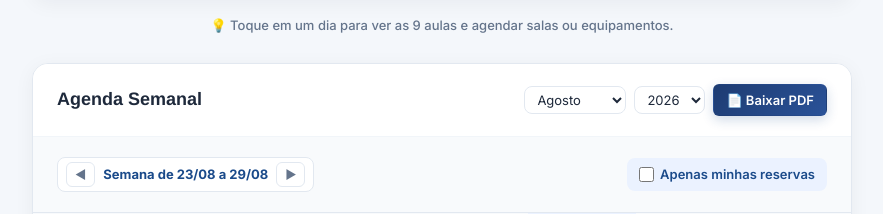
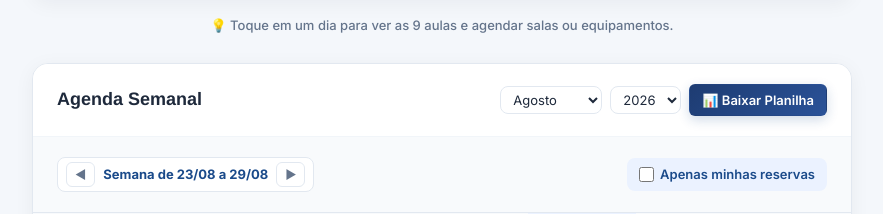
Before and after one commit to RafaelMiillerSilva/LabHub, a Django app: page /agendamentos/ in a window 1280 px wide. Shown: the part 594-808 px from the top of the page, without its empty margins (198-1081 px from the left). Run offline with Django 3.2, Linux system fonts and the light colour scheme; a user stored in the database is signed in; tables that the repository leaves empty hold one stand-in row (values such as "Sample post"); some libraries are stand-ins or nearby versions.

```diff
--- a/app/templates/app/agendamentos.html
+++ b/app/templates/app/agendamentos.html
@@ -316,7 +316,7 @@
                 <h3 style="margin:0; font-size:18px; font-weight:700; color:var(--lh-text);">Agenda Semanal</h3>
             </div>
             <!-- Formulário de PDF -->
-            <form action="{% url 'exportar_pdf_mes' %}" method="get" style="display:inline-flex; align-items:center; gap:8px;">
+            <form action="{% url 'exportar_excel_mes' %}" method="get" style="display:inline-flex; align-items:center; gap:8px;">
                 <select name="mes" class="lh-form-control" style="width:auto; padding:4px 8px; font-size:13px;">
                     {% for num, nome in lista_meses %}
                     <option value="{{ num }}" {% if num == mes %}selected{% endif %}>{{ nome }}</option>
@@ -327,7 +327,7 @@
                     <option value="{{ a }}" {% if a == ano %}selected{% endif %}>{{ a }}</option>
                     {% endfor %}
                 </select>
-                <button type="submit" class="lh-btn lh-btn--sm lh-btn--primary">📄 Baixar PDF</button>
+                <button type="submit" class="lh-btn lh-btn--sm lh-btn--primary">📊 Baixar Planilha</button>
             </form>
         </div>
 
--- a/app/urls.py
+++ b/app/urls.py
@@ -45,7 +45,7 @@ urlpatterns = [
 
     # Agendamentos
     path('agendamentos/', views.agendamentos, name='agendamentos'),
-    path('agendamentos/pdf/', views.exportar_pdf_mes, name='exportar_pdf_mes'),
+    path('agendamentos/excel/', views.exportar_excel_mes, name='exportar_excel_mes'),
     path('agendamentos/<int:ano>/<int:mes>/<int:dia>/', views.agendamento_detalhe, name='agendamento_detalhe'),
     path('agendamentos/<int:agendamento_id>/cancelar/', views.cancelar_reserva, name='cancelar_reserva'),
     path('agendamentos/<int:agendamento_id>/relacao/', views.relacao_agendamento, name='relacao_agendamento'),
--- a/app/views/__init__.py
+++ b/app/views/__init__.py
@@ -40,7 +40,7 @@ from .equipamentos import (
 )
 from .agendamentos import (
     agendamentos,
-    exportar_pdf_mes,
+    exportar_excel_mes,
     agendamento_detalhe,
     cancelar_reserva,
     relacao_agendamento,
@@ -87,7 +87,7 @@ __all__ = [
     'etiquetas_lote',
     'exportar_equipamentos',
     'agendamentos',
-    'exportar_pdf_mes',
+    'exportar_excel_mes',
     'agendamento_detalhe',
     'cancelar_reserva',
     'relacao_agendamento',
--- a/app/views/agendamentos.py
+++ b/app/views/agendamentos.py
@@ -19,6 +19,8 @@ from reportlab.lib.pagesizes import A4, landscape
 from reportlab.lib import colors
 from reportlab.platypus import SimpleDocTemplate, Table, TableStyle, Paragraph, Spacer
 from reportlab.lib.styles import getSampleStyleSheet
+import openpyxl
+from openpyxl.styles import Font, Alignment, PatternFill, Border, Side
 
 from app.models import (
     Agendamento,
@@ -504,8 +506,8 @@ def agendamentos(request):
     return render(request, 'app/agendamentos.html', context)
 
 @login_required
-def exportar_pdf_mes(request):
-    """Gera e baixa um arquivo PDF com os agendamentos semanais do mês escolhido."""
+def exportar_excel_mes(request):
+    """Gera e baixa um arquivo Excel com os agendamentos semanais do mês escolhido."""
     if not is_usuario_aprovado(request.user):
         return redirect('home')
 
@@ -521,17 +523,34 @@ def exportar_pdf_mes(request):
 
     nome_mes = MESES_PT[mes - 1]
 
-    response = HttpResponse(content_type='application/pdf')
-    response['Content-Disposition'] = f'attachment; filename="Agendamentos_{nome_mes}_{ano}.pdf"'
+    response = HttpResponse(content_type='application/vnd.openxmlformats-officedocument.spreadsheetml.sheet')
+    response['Content-Disposition'] = f'attachment; filename="Agendamentos_{nome_mes}_{ano}.xlsx"'
 
-    doc = SimpleDocTemplate(response, pagesize=landscape(A4), rightMargin=20, leftMargin=20, topMargin=20, bottomMargin=20)
-    elementos = []
-    estilos = getSampleStyleSheet()
-    titulo = Paragraph(f"Agendamentos - {nome_mes} de {ano}", estilos['Title'])
-    elementos.append(titulo)
-    elementos.append(Spacer(1, 20))
+    wb = openpyxl.Workbook()
+    ws = wb.active
+    ws.title = f"{nome_mes.capitalize()} {ano}"
 
+    fonte_titulo = Font(bold=True, size=14, color="FFFFFF")
+    fonte_cabecalho = Font(bold=True, size=11, color="FFFFFF")
+    preenchimento_titulo = PatternFill(start_color="1A4A8A", end_color="1A4A8A", fill_type="solid")
+    preenchimento_cabecalho = PatternFill(start_color="475569", end_color="475569", fill_type="solid")
+    preenchimento_aula = PatternFill(start_color="F1F5F9", end_color="F1F5F9", fill_type="solid")
+    alinhamento_centro = Alignment(horizontal="center", vertical="center", wrap_text=True)
+    alinhamento_topo = Alignment(horizontal="left", vertical="top", wrap_text=True)
+    borda_fina = Border(left=Side(style='thin'), right=Side(style='thin'), top=Side(style='thin'), bottom=Side(style='thin'))
+
+    # Título Principal
+    ws.append([f"Agendamentos - {nome_mes.capitalize()} de {ano}"])
+    ws.merge_cells('A1:H1')
+    celula_titulo = ws.cell(row=1, column=1)
+    celula_titulo.font = fonte_titulo
+    celula_titulo.fill = preenchimento_titulo
+    celula_titulo.alignment = alinhamento_centro
+    ws.append([]) # Linha em branco
+
+    linha_atual = 3
     cal = calendar.Calendar(firstweekday=6) # Domingo = 6
+
     for semana in cal.monthdatescalendar(ano, mes):
         if not any(d.month == mes for d in semana):
             continue
@@ -539,51 +558,73 @@ def exportar_pdf_mes(request):
         domingo = semana[0]
         sabado = semana[-1]
 
-        texto_semana = Paragraph(f"Semana de {domingo.strftime('%d/%m')} a {sabado.strftime('%d/%m')}", estilos['Heading2'])
-        elementos.append(texto_semana)
+        # Subtítulo da Semana
+        texto_semana = f"Semana de {domingo.strftime('%d/%m')} a {sabado.strftime('%d/%m')}"
+        ws.append([texto_semana])
+        ws.merge_cells(start_row=linha_atual, start_column=1, end_row=linha_atual, end_column=8)
+        cel_semana = ws.cell(row=linha_atual, column=1)
+        cel_semana.font = Font(bold=True, size=12)
+        linha_atual += 1
 
         reservas_semana = (
             Agendamento.objects.filter(data__range=(domingo, sabado))
             .select_related('sala', 'turma', 'professor')
         )
 
-        dados_tabela = []
         cabecalho = ['Aula'] + [f"{DIAS_SEMANA_PT[d.isoweekday()%7]} {d.day}" for d in semana]
-        dados_tabela.append(cabecalho)
+        ws.append(cabecalho)
+
+        # Estilizar cabeçalho
+        for col_idx in range(1, 9):
+            cel = ws.cell(row=linha_atual, column=col_idx)
+            cel.font = fonte_cabecalho
+            cel.fill = preenchimento_cabecalho
+            cel.alignment = alinhamento_centro
+            cel.border = borda_fina
+
+        linha_atual += 1
 
         for aula in range(1, 10):
-            linha = [f"{aula}ª"]
+            linha_dados = [f"{aula}ª"]
             for d in semana:
                 reservas_slot = [r for r in reservas_semana if r.data == d and r.aula == aula]
                 if not reservas_slot:
-                    linha.append("")
+                    linha_dados.append("")
                 else:
                     textos = []
                     for r in reservas_slot:
                         local = r.sala.nome if r.tipo == 'SALA' else 'Equip'
                         textos.append(f"{local} - {r.turma.nome} ({r.professor.username})")
-                    linha.append("\\n".join(textos))
-            dados_tabela.append(linha)
+                    linha_dados.append("\n".join(textos))
 
-        col_widths = [40] + [(landscape(A4)[0] - 80) / 7] * 7
-        tabela = Table(dados_tabela, colWidths=col_widths)
-        tabela.setStyle(TableStyle([
-            ('BACKGROUND', (0, 0), (-1, 0), colors.grey),
-            ('TEXTCOLOR', (0, 0), (-1, 0), colors.whitesmoke),
-            ('ALIGN', (0, 0), (-1, -1), 'CENTER'),
-            ('VALIGN', (0, 0), (-1, -1), 'MIDDLE'),
-            ('FONTNAME', (0, 0), (-1, 0), 'Helvetica-Bold'),
-            ('FONTSIZE', (0, 0), (-1, 0), 10),
-            ('BOTTOMPADDING', (0, 0), (-1, 0), 12),
-            ('BACKGROUND', (0, 1), (-1, -1), colors.beige),
-            ('GRID', (0, 0), (-1, -1), 1, colors.black),
-            ('FONTSIZE', (0, 1), (-1, -1), 7),
-            ('WORDWRAP', (0, 0), (-1, -1), True),
-        ]))
-        elementos.append(tabela)
-        elementos.append(Spacer(1, 20))
+            ws.append(linha_dados)
 
-    doc.build(elementos)
+            # Estilizar dados da aula
+            for col_idx in range(1, 9):
+                cel = ws.cell(row=linha_atual, column=col_idx)
+                cel.border = borda_fina
+                if col_idx == 1:
+                    cel.font = Font(bold=True)
+                    cel.fill = preenchimento_aula
+                    cel.alignment = alinhamento_centro
+                else:
+                    cel.alignment = alinhamento_topo
+
+            # Ajustar altura da linha baseado no conteúdo
+            max_quebras = max([str(item).count('\n') for item in linha_dados]) if any(linha_dados) else 0
+            ws.row_dimensions[linha_atual].height = 15 + (max_quebras * 15)
+
+            linha_atual += 1
+
+        ws.append([]) # Linha em branco entre semanas
+        linha_atual += 1
+
+    # Ajustar largura das colunas
+    ws.column_dimensions['A'].width = 10
+    for col_letter in ['B', 'C', 'D', 'E', 'F', 'G', 'H']:
+        ws.column_dimensions[col_letter].width = 25
+
+    wb.save(response)
     return response
 
 
```
